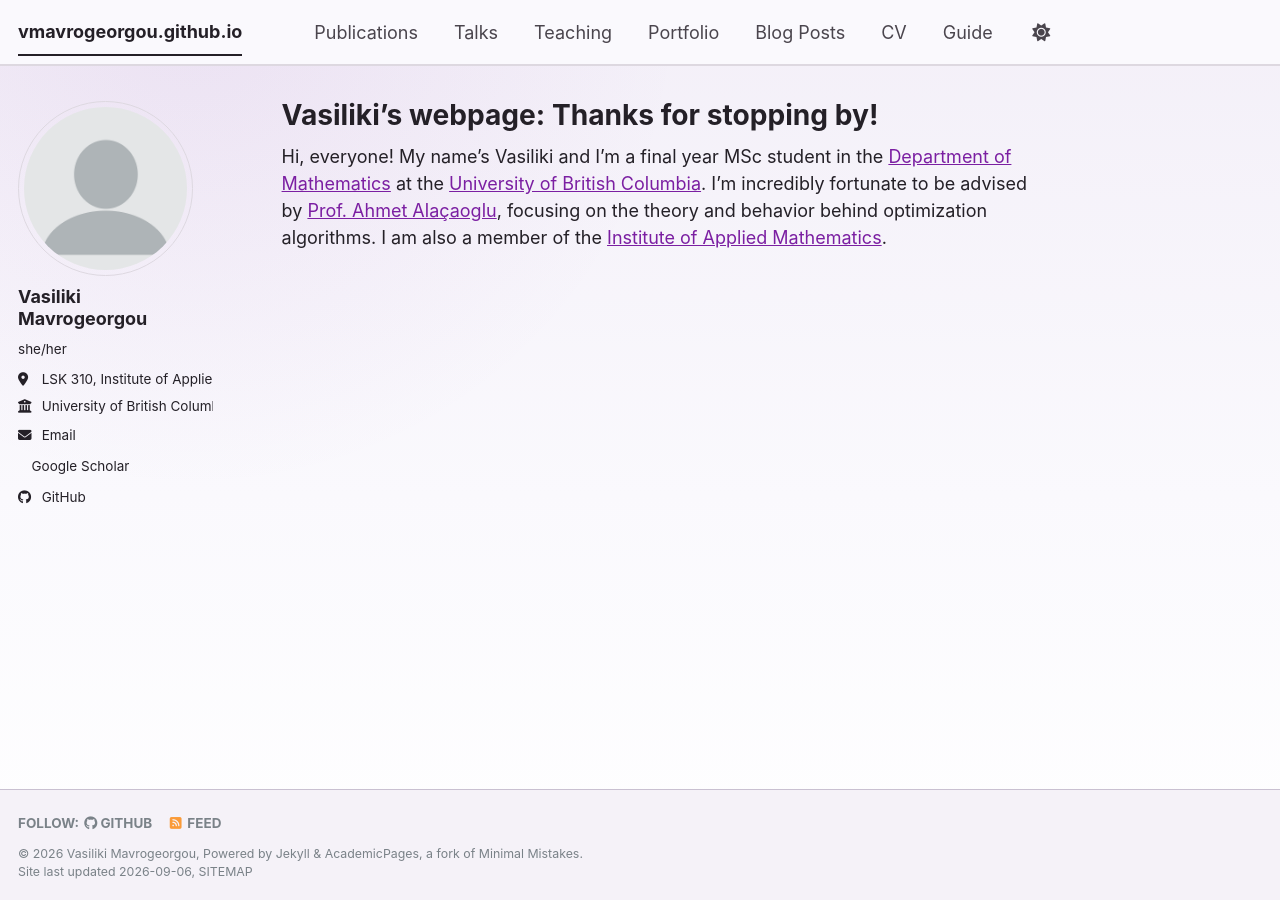
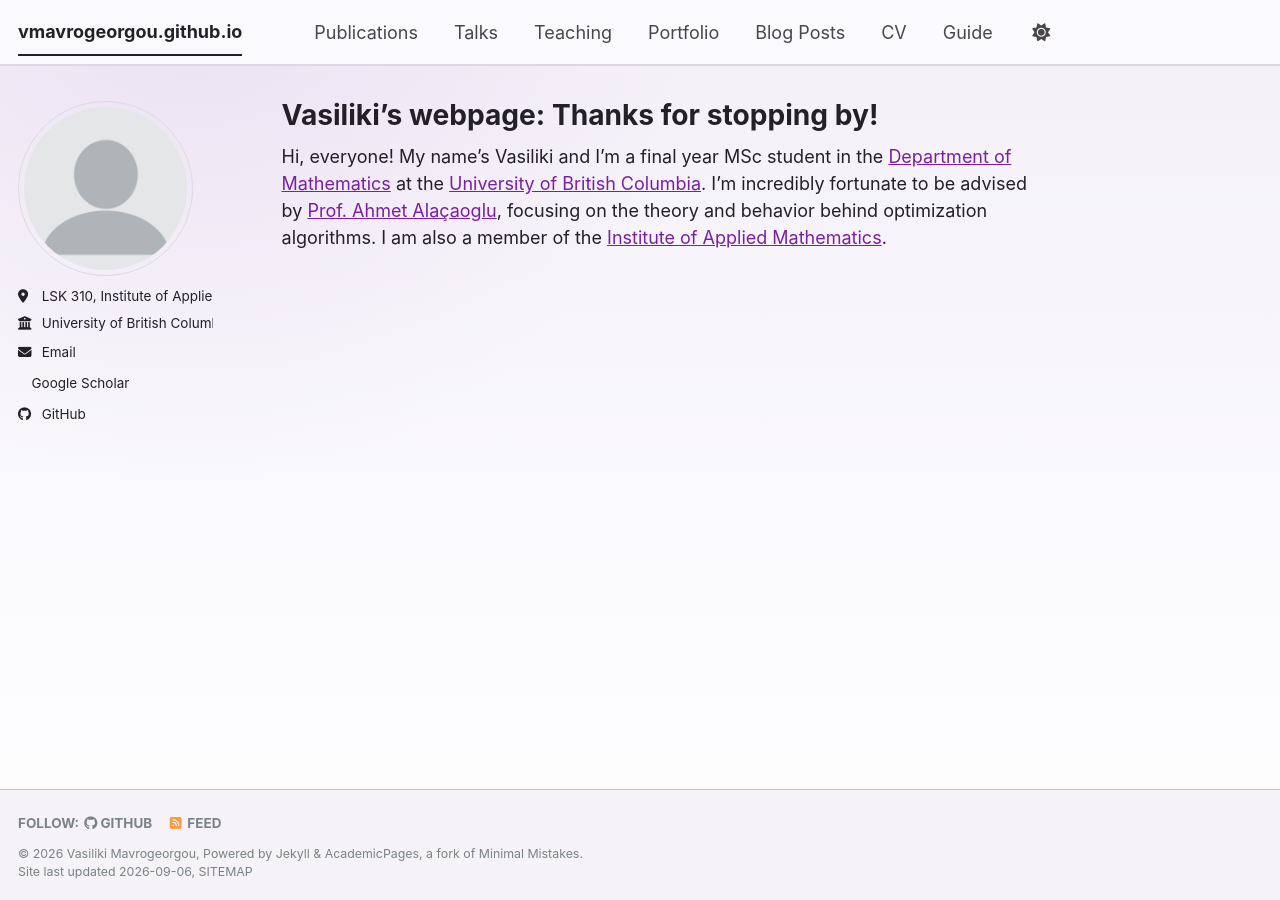
Before and after one commit to vmavrogeorgou/vmavrogeorgou.github.io, a Jekyll site: the page built from _pages/about.md, in a window 1280 px wide. Built offline with Jekyll 4.4.1, drawn with Linux system fonts in a browser that asks for light colours; a style sheet for code colours, icons or effects is not loaded.

Commit message:
Comment out author details in _config.yml
Comment out author name, pronouns, and bio fields in config.

```diff
--- a/_config.yml
+++ b/_config.yml
@@ -24,8 +24,8 @@ repository               : "vmavrogeorgou/vmavrogeorgou.github.io"
 author:
   # Biographic information
   avatar           : "profile.png"
-  name             : "Vasiliki Mavrogeorgou"
-  pronouns         : "she/her"
+  name             : # "Vasiliki Mavrogeorgou"
+  pronouns         : # "she/her"
   bio              : #""
   location         : "LSK 310, Institute of Applied Math"
   employer         : "University of British Columbia"
```
